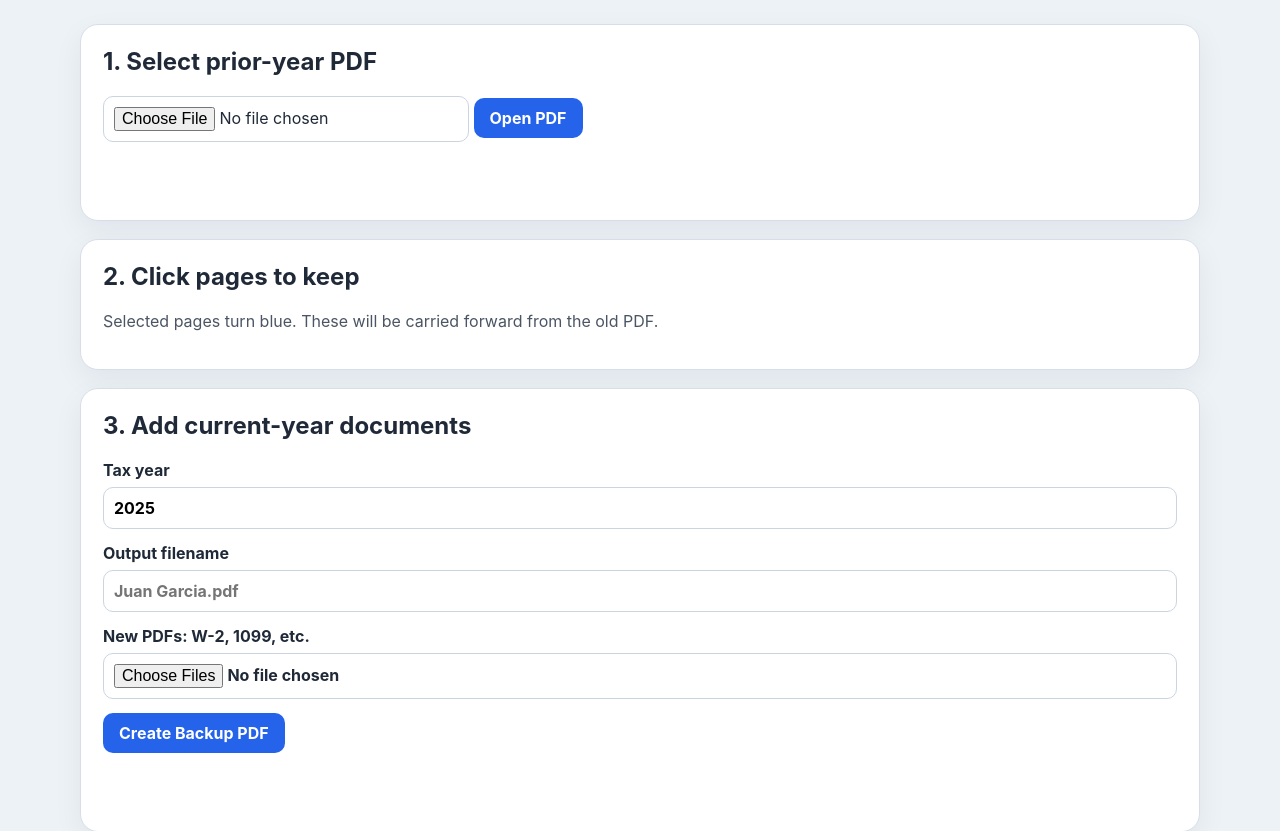
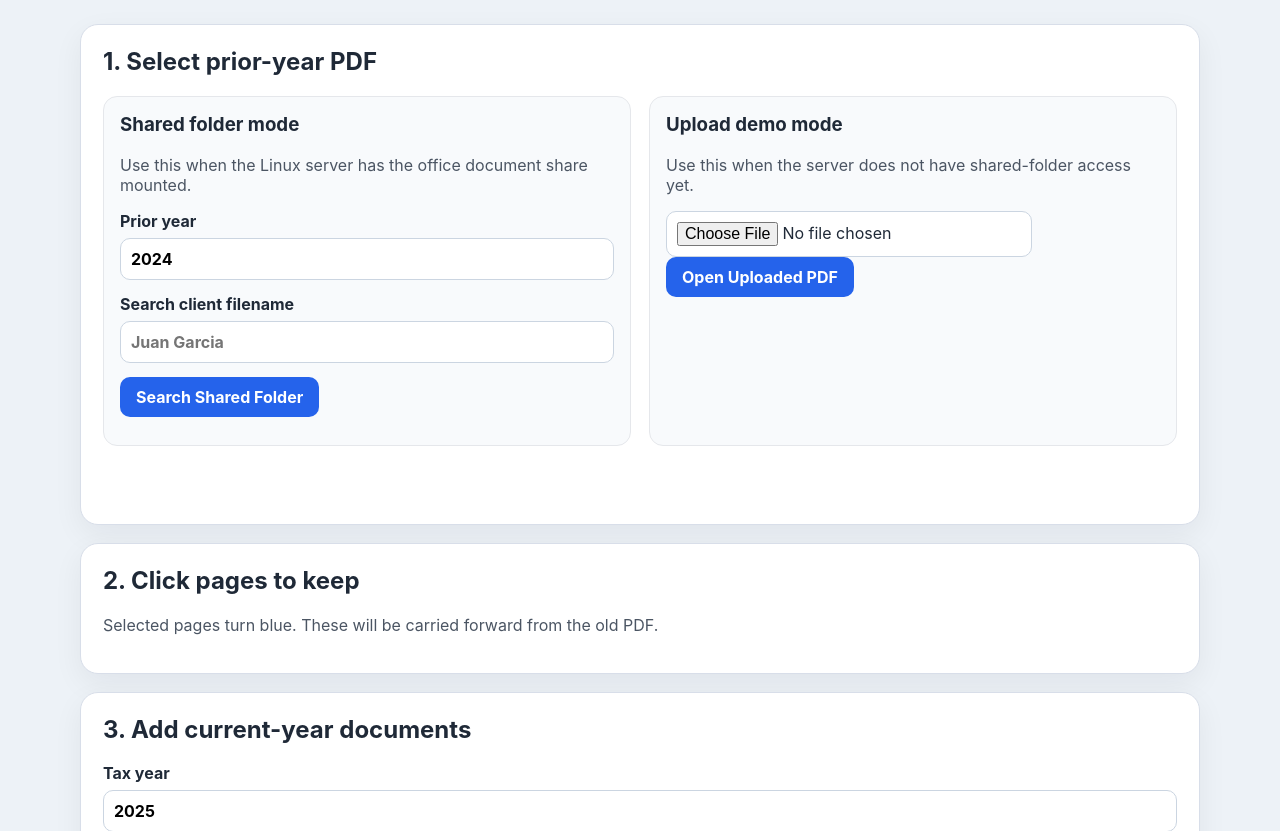
Before and after one commit to websonora/taxtool, a FastAPI app: page / in a window 1280 px wide. Shown: the part 164-995 px from the top of the page. Run offline with FastAPI, Linux system fonts and the light colour scheme; some libraries are stand-ins or nearby versions.

Commit message:
feat: add shared folder mode

```diff
--- a/app/main.py
+++ b/app/main.py
@@ -5,7 +5,7 @@ import uuid
 from pathlib import Path
 from typing import Annotated
 
-from fastapi import FastAPI, File, Form, HTTPException, UploadFile
+from fastapi import FastAPI, File, Form, HTTPException, Query, UploadFile
 from fastapi.responses import HTMLResponse, Response
 from fastapi.staticfiles import StaticFiles
 
@@ -22,6 +22,7 @@ DATA_DIR = Path(os.getenv("TAX_PORTAL_DATA_DIR", PROJECT_ROOT / "data"))
 UPLOAD_DIR = DATA_DIR / "uploads"
 OUTPUT_DIR = DATA_DIR / "output"
 TEMP_DIR = DATA_DIR / "temp"
+DOCUMENT_ROOT = Path(os.getenv("TAX_PORTAL_DOCUMENT_ROOT")) if os.getenv("TAX_PORTAL_DOCUMENT_ROOT") else None
 
 UPLOADED_PRIOR_PDFS: dict[str, Path] = {}
 
@@ -50,6 +51,30 @@ def _parse_selected_pages(selected_pages: str) -> list[int]:
     return pages
 
 
+def _require_document_root() -> Path:
+    if DOCUMENT_ROOT is None:
+        raise HTTPException(status_code=400, detail="Shared document root is not configured")
+    return DOCUMENT_ROOT
+
+
+def _safe_shared_pdf_path(relative_path: str) -> Path:
+    root = _require_document_root().resolve()
+    candidate = (root / relative_path).resolve()
+    try:
+        candidate.relative_to(root)
+    except ValueError as exc:
+        raise HTTPException(status_code=400, detail="Invalid shared PDF path") from exc
+    if candidate.suffix.lower() != ".pdf":
+        raise HTTPException(status_code=400, detail="Only PDF files are supported")
+    if not candidate.exists() or not candidate.is_file():
+        raise HTTPException(status_code=404, detail="Shared PDF not found")
+    return candidate
+
+
+def _output_base_dir() -> Path:
+    return DOCUMENT_ROOT if DOCUMENT_ROOT is not None else OUTPUT_DIR
+
+
 @app.get("/", response_class=HTMLResponse)
 def index() -> str:
     index_path = PROJECT_ROOT / "app" / "templates" / "index.html"
@@ -73,6 +98,46 @@ def upload_prior_pdf(file: Annotated[UploadFile, File(...)]) -> dict:
         "document_id": document_id,
         "filename": clean_filename,
         "page_count": get_page_count(destination),
+    }
+
+
+@app.get("/api/shared/prior-pdfs")
+def search_shared_prior_pdfs(
+    year: Annotated[str, Query(min_length=4, max_length=4)],
+    query: str = "",
+) -> dict:
+    root = _require_document_root()
+    year_dir = root / year
+    if not year_dir.exists():
+        return {"document_root": str(root), "results": []}
+
+    needle = query.casefold().strip()
+    results = []
+    for path in sorted(year_dir.rglob("*.pdf")):
+        if needle and needle not in path.name.casefold():
+            continue
+        results.append(
+            {
+                "filename": path.name,
+                "relative_path": path.relative_to(root).as_posix(),
+                "year": year,
+            }
+        )
+        if len(results) >= 50:
+            break
+    return {"document_root": str(root), "results": results}
+
+
+@app.post("/api/shared/prior-pdf")
+def open_shared_prior_pdf(relative_path: Annotated[str, Form(...)]) -> dict:
+    source = _safe_shared_pdf_path(relative_path)
+    document_id = uuid.uuid4().hex
+    UPLOADED_PRIOR_PDFS[document_id] = source
+    return {
+        "document_id": document_id,
+        "filename": source.name,
+        "page_count": get_page_count(source),
+        "relative_path": source.relative_to(_require_document_root()).as_posix(),
     }
 
 
@@ -119,7 +184,8 @@ def create_backup(
             merge_inputs.append(destination)
             saved_current_year_files.append(clean_name)
 
-    output_path = resolve_output_path(OUTPUT_DIR, tax_year, client_filename)
+    output_base = _output_base_dir()
+    output_path = resolve_output_path(output_base, tax_year, client_filename)
     merge_pdfs(merge_inputs, output_path)
 
     record = {
@@ -131,7 +197,7 @@ def create_backup(
         "current_year_files": saved_current_year_files,
         "output_path": str(output_path),
     }
-    append_audit_log(OUTPUT_DIR, record)
+    append_audit_log(output_base, record)
 
     return {
         "ok": True,
--- a/app/static/app.js
+++ b/app/static/app.js
@@ -11,6 +11,10 @@ const createStatus = document.getElementById('createStatus');
 const taxYear = document.getElementById('taxYear');
 const clientFilename = document.getElementById('clientFilename');
 const newPdfs = document.getElementById('newPdfs');
+const sharedYear = document.getElementById('sharedYear');
+const sharedQuery = document.getElementById('sharedQuery');
+const searchShared = document.getElementById('searchShared');
+const sharedResults = document.getElementById('sharedResults');
 
 function setStatus(element, text, isError = false) {
   element.textContent = text;
@@ -50,6 +54,61 @@ function renderThumbnails(pageCount) {
   }
 }
 
+function activateDocument(payload, sourceLabel) {
+  currentDocumentId = payload.document_id;
+  currentFilename = payload.filename;
+  if (!clientFilename.value) {
+    clientFilename.value = currentFilename;
+  }
+  setStatus(priorStatus, `${sourceLabel}: ${payload.filename} with ${payload.page_count} pages.`);
+  renderThumbnails(payload.page_count);
+}
+
+async function openSharedPdf(relativePath) {
+  const form = new FormData();
+  form.append('relative_path', relativePath);
+  setStatus(priorStatus, 'Opening shared PDF...');
+
+  const response = await fetch('/api/shared/prior-pdf', { method: 'POST', body: form });
+  if (!response.ok) {
+    setStatus(priorStatus, await response.text(), true);
+    return;
+  }
+
+  activateDocument(await response.json(), 'Opened from shared folder');
+}
+
+searchShared.addEventListener('click', async () => {
+  sharedResults.innerHTML = '';
+  const params = new URLSearchParams({
+    year: sharedYear.value.trim(),
+    query: sharedQuery.value.trim(),
+  });
+  setStatus(priorStatus, 'Searching shared folder...');
+
+  const response = await fetch(`/api/shared/prior-pdfs?${params}`);
+  if (!response.ok) {
+    setStatus(priorStatus, 'Shared folder is not configured yet. Use upload demo mode for now.', true);
+    return;
+  }
+
+  const payload = await response.json();
+  if (!payload.results.length) {
+    setStatus(priorStatus, `No PDFs found in ${sharedYear.value}.`, true);
+    return;
+  }
+
+  setStatus(priorStatus, `Found ${payload.results.length} PDF(s) in ${payload.document_root}.`);
+  for (const result of payload.results) {
+    const button = document.createElement('button');
+    button.type = 'button';
+    button.className = 'result-row';
+    button.textContent = result.relative_path;
+    button.addEventListener('click', () => openSharedPdf(result.relative_path));
+    sharedResults.appendChild(button);
+  }
+});
+
 uploadPrior.addEventListener('click', async () => {
   if (!priorPdf.files.length) {
     setStatus(priorStatus, 'Select a prior-year PDF first.', true);
@@ -66,14 +125,7 @@ uploadPrior.addEventListener('click', async () => {
     return;
   }
 
-  const payload = await response.json();
-  currentDocumentId = payload.document_id;
-  currentFilename = payload.filename;
-  if (!clientFilename.value) {
-    clientFilename.value = currentFilename;
-  }
-  setStatus(priorStatus, `Opened ${payload.filename} with ${payload.page_count} pages.`);
-  renderThumbnails(payload.page_count);
+  activateDocument(await response.json(), 'Opened uploaded PDF');
 });
 
 createBackup.addEventListener('click', async () => {
--- a/app/static/styles.css
+++ b/app/static/styles.css
@@ -55,6 +55,39 @@ label {
   gap: 7px;
   margin: 14px 0;
   font-weight: 700;
+}
+
+.mode-grid {
+  display: grid;
+  grid-template-columns: repeat(auto-fit, minmax(280px, 1fr));
+  gap: 18px;
+}
+
+.mode-panel {
+  border: 1px solid #e5e7eb;
+  border-radius: 14px;
+  padding: 16px;
+  background: #f8fafc;
+}
+
+.mode-panel h3 {
+  margin-top: 0;
+}
+
+.results {
+  display: grid;
+  gap: 8px;
+  margin-top: 12px;
+}
+
+.result-row {
+  text-align: left;
+  background: #e0f2fe;
+  color: #0f172a;
+}
+
+.result-row:hover {
+  background: #bae6fd;
 }
 
 input,
--- a/app/templates/index.html
+++ b/app/templates/index.html
@@ -16,8 +16,29 @@
 
     <section class="card">
       <h2>1. Select prior-year PDF</h2>
-      <input id="priorPdf" type="file" accept="application/pdf">
-      <button id="uploadPrior">Open PDF</button>
+
+      <div class="mode-grid">
+        <div class="mode-panel">
+          <h3>Shared folder mode</h3>
+          <p class="hint">Use this when the Linux server has the office document share mounted.</p>
+          <label>Prior year
+            <input id="sharedYear" type="text" value="2024" maxlength="4">
+          </label>
+          <label>Search client filename
+            <input id="sharedQuery" type="text" placeholder="Juan Garcia">
+          </label>
+          <button id="searchShared">Search Shared Folder</button>
+          <div id="sharedResults" class="results"></div>
+        </div>
+
+        <div class="mode-panel">
+          <h3>Upload demo mode</h3>
+          <p class="hint">Use this when the server does not have shared-folder access yet.</p>
+          <input id="priorPdf" type="file" accept="application/pdf">
+          <button id="uploadPrior">Open Uploaded PDF</button>
+        </div>
+      </div>
+
       <p id="priorStatus" class="status"></p>
     </section>
 
```
Also changed, not shown: tests/test_app.py (+74 -1 lines), README.md.
